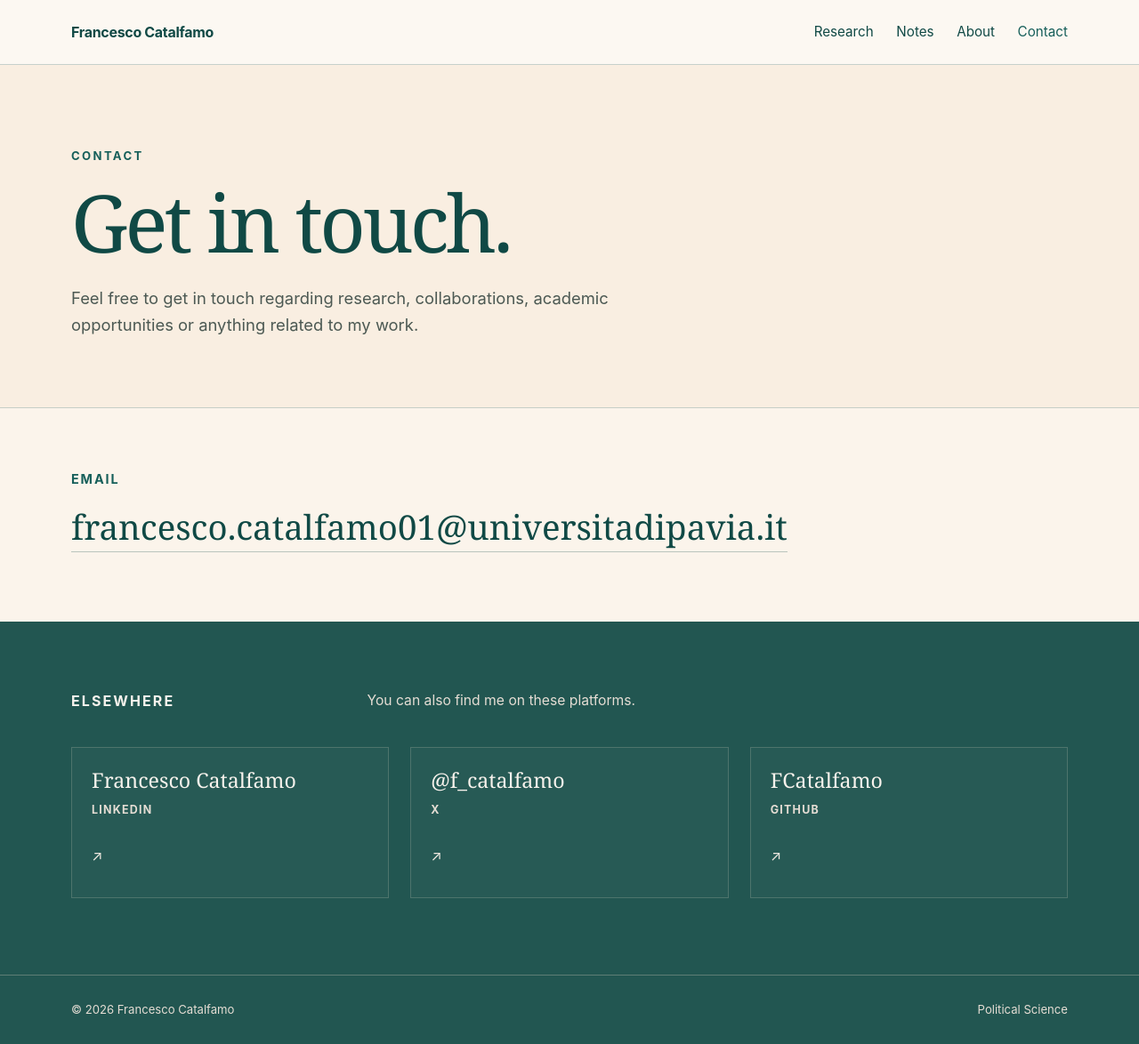
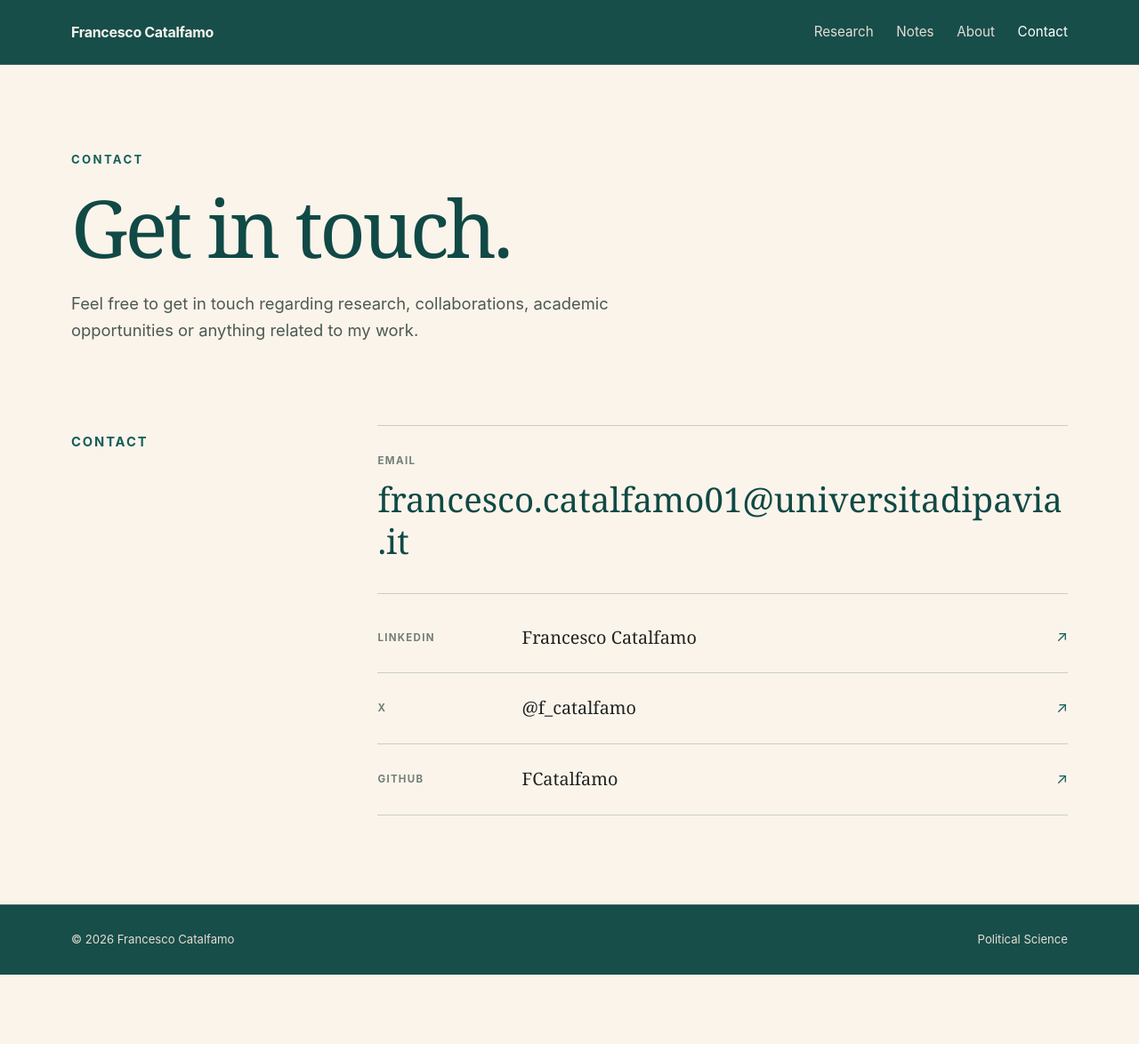
Before and after one commit to FCatalfamo/FCatalfamo.github.io, a Jekyll site: the page built from contact/index.html, in a window 1280 px wide and 1174 px high. Shown: the whole window at 89% size. Built offline with Jekyll 4.4.1, drawn with Linux system fonts in a browser that asks for light colours.

Commit message:
Update contact index.html

```diff
--- a/contact/index.html
+++ b/contact/index.html
@@ -35,17 +35,14 @@ title: Contact
             --sage: #88b79b;
             --sage-soft: rgba(136, 183, 155, 0.22);
 
-            --dark-section: rgba(16, 73, 69, 0.92);
-
             --ink: #202522;
             --muted: #66716c;
 
             --light-text: #f7f2ec;
             --light-muted: #e5ddd4;
-            --light-soft: #f0e9e1;
 
             --line-dark: rgba(16, 73, 69, 0.22);
-            --line-light: rgba(246, 229, 209, 0.28);
+            --line-light: rgba(246, 229, 209, 0.24);
 
             --max-width: 1120px;
 
@@ -113,11 +110,11 @@ title: Contact
 
             z-index: 100;
 
-            background: rgba(252, 248, 243, 0.94);
+            background: rgba(16, 73, 69, 0.97);
 
             backdrop-filter: blur(12px);
 
-            border-bottom: 1px solid var(--line-dark);
+            border-bottom: 1px solid rgba(246, 229, 209, 0.16);
 
         }
 
@@ -143,7 +140,7 @@ title: Contact
 
             letter-spacing: -0.02em;
 
-            color: var(--petrol-dark);
+            color: var(--light-text);
 
         }
 
@@ -163,7 +160,7 @@ title: Contact
 
         .nav-links a {
 
-            color: var(--petrol-dark);
+            color: var(--light-muted);
 
             transition: color 0.18s ease;
 
@@ -173,7 +170,7 @@ title: Contact
         .nav-links a:hover,
         .nav-links a.active {
 
-            color: var(--petrol);
+            color: #ffffff;
 
         }
 
@@ -186,9 +183,14 @@ title: Contact
 
         .contact-hero {
 
-            padding: 92px 0 78px;
+            padding: 96px 0 72px;
 
-            background: var(--ivory);
+        }
+
+
+        .hero-inner {
+
+            max-width: 790px;
 
         }
 
@@ -205,7 +207,7 @@ title: Contact
 
             font-weight: 700;
 
-            margin-bottom: 20px;
+            margin-bottom: 22px;
 
         }
 
@@ -217,7 +219,7 @@ title: Contact
                 "Times New Roman",
                 serif;
 
-            font-size: clamp(3.6rem, 7vw, 5.8rem);
+            font-size: clamp(4rem, 7vw, 6rem);
 
             line-height: 0.95;
 
@@ -234,13 +236,63 @@ title: Contact
 
         .contact-intro {
 
-            max-width: 720px;
-
             color: #4c5953;
 
             font-size: 1.15rem;
 
+            max-width: 700px;
+
             margin: 0;
+
+        }
+
+
+
+        /* ======================================
+           CONTACT BODY
+        ====================================== */
+
+
+        .contact-main {
+
+            padding: 20px 0 100px;
+
+        }
+
+
+        .contact-grid {
+
+            display: grid;
+
+            grid-template-columns: 0.52fr 1.48fr;
+
+            gap: 72px;
+
+            align-items: start;
+
+        }
+
+
+        .contact-label {
+
+            color: var(--petrol);
+
+            text-transform: uppercase;
+
+            letter-spacing: 0.13em;
+
+            font-size: 0.92rem;
+
+            font-weight: 700;
+
+            padding-top: 7px;
+
+        }
+
+
+        .contact-content {
+
+            border-top: 1px solid var(--line-dark);
 
         }
 
@@ -251,28 +303,28 @@ title: Contact
         ====================================== */
 
 
-        .email-section {
+        .email-block {
 
-            padding: 68px 0 78px;
+            padding: 30px 0 36px;
 
-            border-top: 1px solid var(--line-dark);
+            border-bottom: 1px solid var(--line-dark);
 
         }
 
 
-        .email-label {
+        .small-label {
 
-            color: var(--petrol);
+            color: #718078;
 
             text-transform: uppercase;
 
-            letter-spacing: 0.13em;
+            letter-spacing: 0.12em;
 
-            font-size: 0.9rem;
+            font-size: 0.72rem;
 
             font-weight: 700;
 
-            margin-bottom: 18px;
+            margin-bottom: 10px;
 
         }
 
@@ -286,19 +338,13 @@ title: Contact
                 "Times New Roman",
                 serif;
 
-            font-size: clamp(1.55rem, 3vw, 2.55rem);
+            font-size: clamp(1.6rem, 3vw, 2.6rem);
 
             line-height: 1.2;
 
             color: var(--petrol-dark);
 
-            border-bottom: 1px solid rgba(16, 73, 69, 0.28);
-
-            padding-bottom: 5px;
-
-            transition:
-                color 0.18s ease,
-                border-color 0.18s ease;
+            transition: color 0.18s ease;
 
             overflow-wrap: anywhere;
 
@@ -309,105 +355,59 @@ title: Contact
 
             color: var(--petrol);
 
-            border-color: var(--petrol);
-
         }
 
 
 
         /* ======================================
-           ELSEWHERE
+           SOCIAL ROWS
         ====================================== */
 
 
-        .elsewhere-section {
+        .social-list {
 
-            background: var(--dark-section);
-
-            color: var(--light-text);
-
-            padding: 76px 0 86px;
+            margin-top: 10px;
 
         }
 
 
-        .elsewhere-heading {
+        .social-row {
 
             display: grid;
 
-            grid-template-columns: 0.5fr 1.5fr;
+            grid-template-columns: 140px 1fr auto;
 
-            gap: 70px;
+            gap: 22px;
 
-            margin-bottom: 38px;
+            align-items: center;
+
+            padding: 23px 0;
+
+            border-bottom: 1px solid var(--line-dark);
+
+            transition: padding-left 0.18s ease;
 
         }
 
 
-        .elsewhere-label {
+        .social-row:hover {
 
-            color: var(--light-text);
-
-            text-transform: uppercase;
-
-            letter-spacing: 0.13em;
-
-            font-size: 1rem;
-
-            font-weight: 700;
+            padding-left: 6px;
 
         }
 
 
-        .elsewhere-copy {
+        .social-platform {
 
-            color: var(--light-muted);
+            color: #718078;
 
-            max-width: 620px;
+            text-transform: uppercase;
 
-            font-size: 0.98rem;
+            letter-spacing: 0.11em;
 
-        }
+            font-size: 0.72rem;
 
-
-        .social-grid {
-
-            display: grid;
-
-            grid-template-columns: repeat(3, minmax(0, 1fr));
-
-            gap: 24px;
-
-        }
-
-
-        .social-card {
-
-            display: block;
-
-            min-height: 170px;
-
-            padding: 22px;
-
-            border: 1px solid rgba(246, 229, 209, 0.18);
-
-            background: rgba(255, 255, 255, 0.025);
-
-            transition:
-                background 0.18s ease,
-                transform 0.18s ease,
-                border-color 0.18s ease;
-
-        }
-
-
-        .social-card:hover {
-
-            background: rgba(255, 255, 255, 0.05);
-
-            border-color: rgba(246, 229, 209, 0.34);
-
-            transform: translateY(-2px);
+            font-weight: 700;
 
         }
 
@@ -419,39 +419,27 @@ title: Contact
                 "Times New Roman",
                 serif;
 
-            font-size: 1.45rem;
+            font-size: 1.24rem;
 
-            line-height: 1.25;
+            color: var(--ink);
 
-            color: var(--light-text);
-
-            margin-bottom: 9px;
+            transition: color 0.18s ease;
 
         }
 
 
-        .social-platform {
+        .social-row:hover .social-name {
 
-            color: var(--light-muted);
-
-            font-size: 0.78rem;
-
-            text-transform: uppercase;
-
-            letter-spacing: 0.1em;
-
-            font-weight: 700;
+            color: var(--petrol);
 
         }
 
 
         .social-arrow {
 
-            margin-top: 28px;
+            color: var(--petrol);
 
-            color: var(--light-soft);
-
-            font-size: 1rem;
+            font-size: 1.05rem;
 
         }
 
@@ -464,9 +452,9 @@ title: Contact
 
         .site-footer {
 
-            background: var(--dark-section);
+            background: rgba(16, 73, 69, 0.97);
 
-            border-top: 1px solid var(--line-light);
+            border-top: 1px solid rgba(246, 229, 209, 0.16);
 
             padding: 28px 0;
 
@@ -492,41 +480,41 @@ title: Contact
 
 
         /* ======================================
-           RESPONSIVE
+           TABLET
         ====================================== */
 
 
         @media (max-width: 760px) {
 
-            .elsewhere-heading,
-            .social-grid {
+            .contact-grid {
 
                 grid-template-columns: 1fr;
-
-            }
-
-
-            .elsewhere-heading {
 
                 gap: 24px;
 
             }
 
 
-            .social-grid {
+            .contact-label {
 
-                gap: 16px;
+                padding-top: 0;
 
             }
 
 
-            .social-card {
+            .social-row {
 
-                min-height: 130px;
+                grid-template-columns: 100px 1fr auto;
 
             }
 
         }
+
+
+
+        /* ======================================
+           MOBILE
+        ====================================== */
 
 
         @media (max-width: 560px) {
@@ -559,14 +547,37 @@ title: Contact
 
             .contact-hero {
 
-                padding: 62px 0 54px;
+                padding: 64px 0 48px;
 
             }
 
 
-            .email-section {
+            .contact-main {
 
-                padding: 54px 0 62px;
+                padding-bottom: 70px;
+
+            }
+
+
+            .social-row {
+
+                grid-template-columns: 1fr auto;
+
+                gap: 4px 15px;
+
+            }
+
+
+            .social-platform {
+
+                grid-column: 1 / -1;
+
+            }
+
+
+            .social-name {
+
+                font-size: 1.15rem;
 
             }
 
@@ -646,6 +657,8 @@ title: Contact
 
             <div class="container">
 
+                <div class="hero-inner">
+
 
                     <div class="eyebrow">
                         Contact
@@ -668,22 +681,38 @@ title: Contact
 
                 </div>
 
+            </div>
+
         </section>
 
 
 
 
         <!-- ======================================
-             EMAIL
+             CONTACT DETAILS
         ====================================== -->
 
 
-        <section class="email-section">
+        <section class="contact-main">
 
-            <div class="container">
+            <div class="container contact-grid">
 
 
-                <div class="email-label">
+                <div class="contact-label">
+                    Contact
+                </div>
+
+
+                <div class="contact-content">
+
+
+                    <!-- EMAIL -->
+
+
+                    <div class="email-block">
+
+
+                        <div class="small-label">
                             Email
                         </div>
 
@@ -698,60 +727,28 @@ title: Contact
 
                     </div>
 
-        </section>
 
 
 
-
-        <!-- ======================================
-             ELSEWHERE
-        ====================================== -->
+                    <!-- SOCIALS -->
 
 
-        <section class="elsewhere-section">
-
-            <div class="container">
-
-
-                <div class="elsewhere-heading">
-
-
-                    <div class="elsewhere-label">
-                        Elsewhere
-                    </div>
-
-
-                    <div class="elsewhere-copy">
-
-                        You can also find me on these platforms.
-
-                    </div>
-
-
-                </div>
-
-
-
-
-                <div class="social-grid">
-
-
-                    <!-- LINKEDIN -->
+                    <div class="social-list">
 
 
                         <a
-                        class="social-card"
+                            class="social-row"
                             href="https://www.linkedin.com/in/francesco-catalfamo-53475a194/"
                             target="_blank"
                             rel="noopener"
                         >
 
+                            <div class="social-platform">
+                                LinkedIn
+                            </div>
+
                             <div class="social-name">
                                 Francesco Catalfamo
-                        </div>
-
-                        <div class="social-platform">
-                            LinkedIn
                             </div>
 
                             <div class="social-arrow">
@@ -763,22 +760,19 @@ title: Contact
 
 
 
-                    <!-- X -->
-
-
                         <a
-                        class="social-card"
+                            class="social-row"
                             href="https://x.com/f_catalfamo"
                             target="_blank"
                             rel="noopener"
                         >
 
+                            <div class="social-platform">
+                                X
+                            </div>
+
                             <div class="social-name">
                                 @f_catalfamo
-                        </div>
-
-                        <div class="social-platform">
-                            X
                             </div>
 
                             <div class="social-arrow">
@@ -790,22 +784,19 @@ title: Contact
 
 
 
-                    <!-- GITHUB -->
-
-
                         <a
-                        class="social-card"
+                            class="social-row"
                             href="https://github.com/FCatalfamo"
                             target="_blank"
                             rel="noopener"
                         >
 
+                            <div class="social-platform">
+                                GitHub
+                            </div>
+
                             <div class="social-name">
                                 FCatalfamo
-                        </div>
-
-                        <div class="social-platform">
-                            GitHub
                             </div>
 
                             <div class="social-arrow">
@@ -813,6 +804,9 @@ title: Contact
                             </div>
 
                         </a>
+
+
+                    </div>
 
 
                 </div>
@@ -837,16 +831,13 @@ title: Contact
 
         <div class="container footer-inner">
 
-
             <span>
                 © 2026 Francesco Catalfamo
             </span>
 
-
             <span>
                 Political Science
             </span>
-
 
         </div>
 
```
Lines whose indentation alone changed are shown as unchanged.
